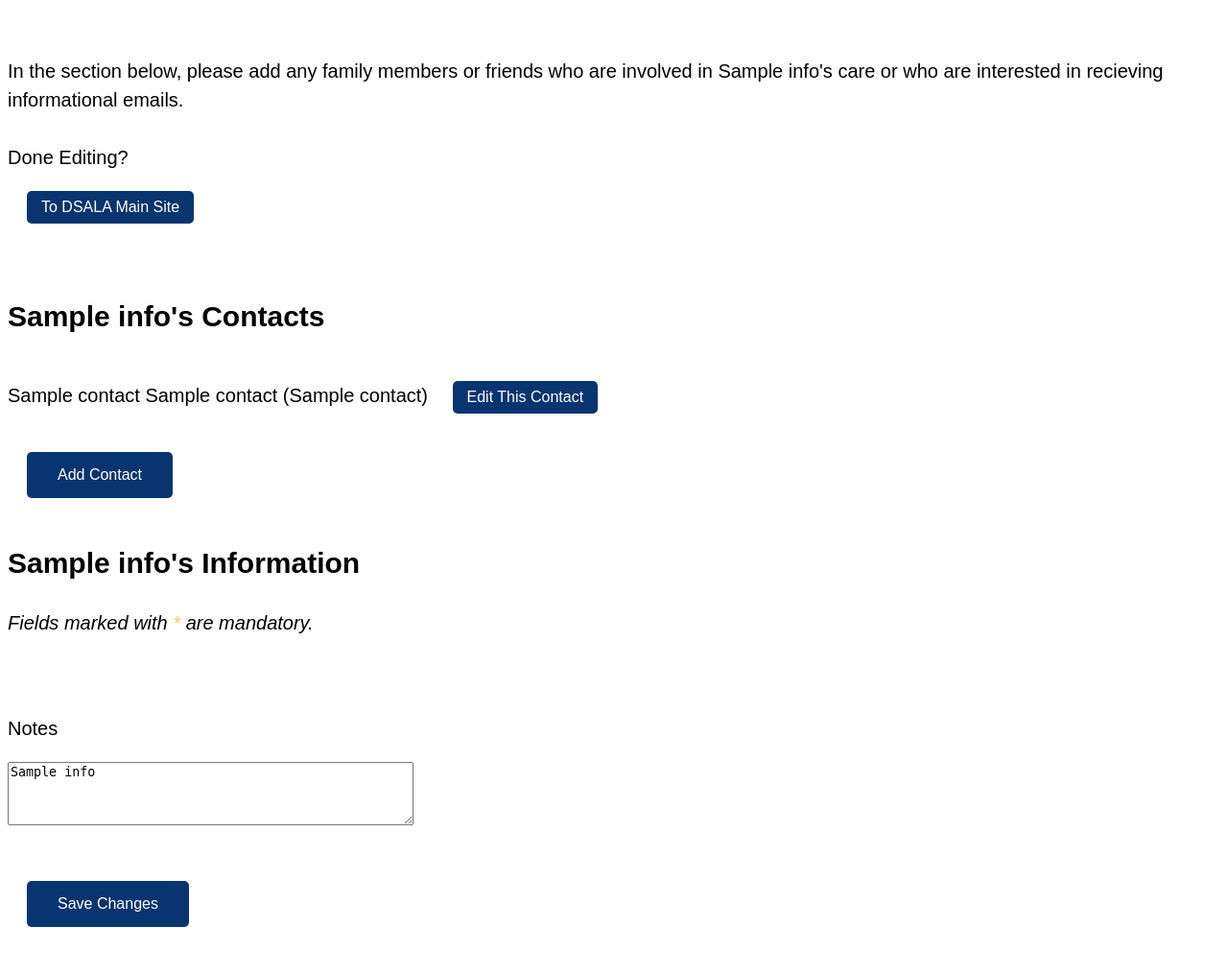
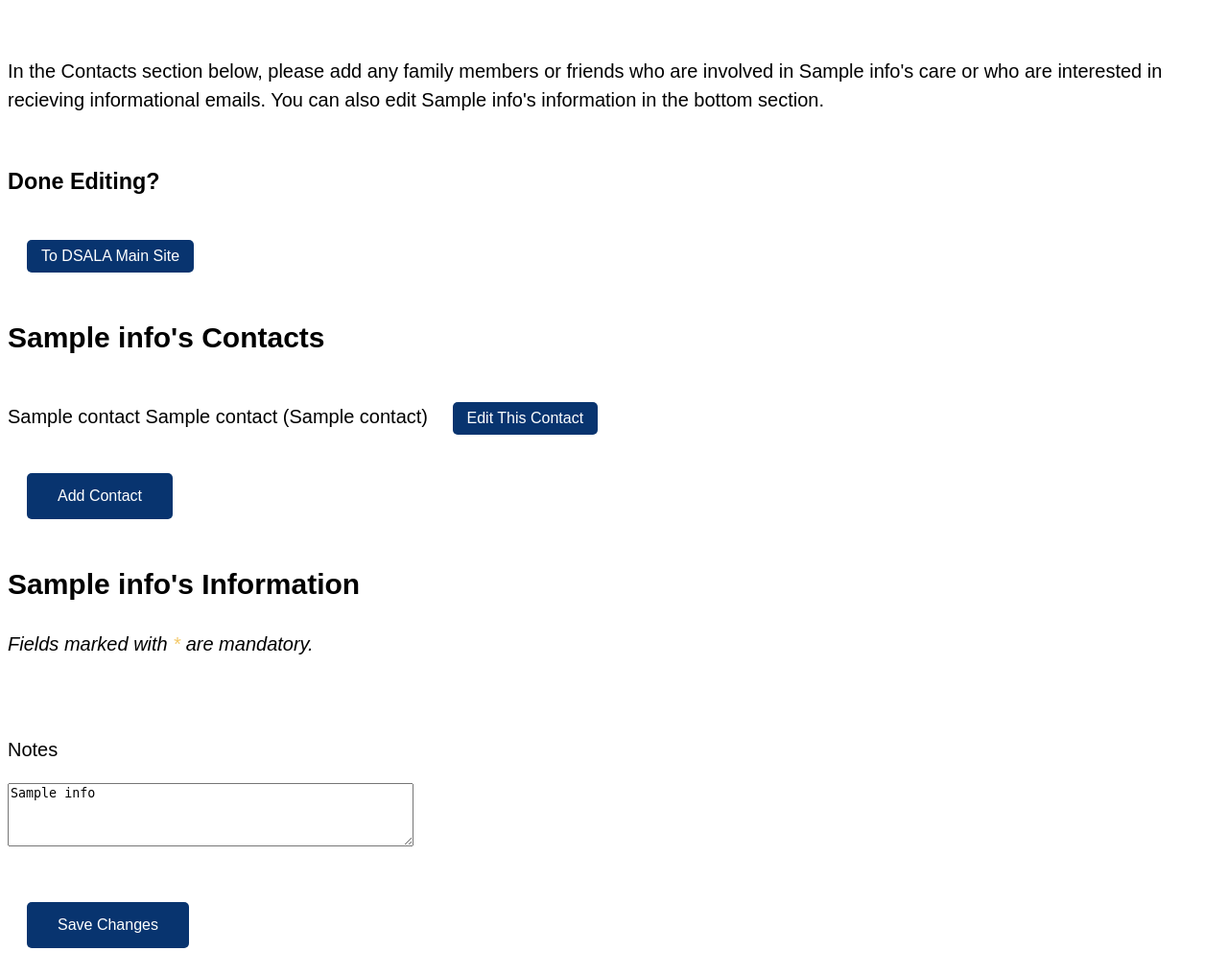
Before and after one commit to owilkins2/DSALA-Account-Management, a Flask app: template templates/edit_client.html in a window 1280 px wide. Shown: the part 172-1188 px from the top of the page at 96% size. Before the commit the page ends 1138 px from the top, so only its background shows below. Run offline with Flask 2, Linux system fonts and the light colour scheme; the template is opened without the code that fills it: most values are stand-ins (such as "Sample title", 1, 10 or a date in 2020); parts of the project's set-up code (start-up, migrations or seed data) failed here and were passed over.

Commit message:
formatting

```diff
--- a/templates/edit_client.html
+++ b/templates/edit_client.html
@@ -11,15 +11,13 @@
     <h3>ID Number: {{ID}}</h3>
 
     <br />
-    In the section below, please add any family members or friends who are involved in {{info[0]}}'s care or who are interested in recieving informational emails.
+    In the Contacts section below, please add any family members or friends who are involved in {{info[0]}}'s care or who are interested in recieving informational emails. You can also edit {{info[0]}}'s information in the bottom section.
     <br />
     <br />
-    Done Editing?
-    <br />
+    <h3>Done Editing?</h3>
     <a href="https://www.dsala.org/ ">
         <button class="button-secondary">To DSALA Main Site</button>
     </a>
-    <br />
     <br />
 
     <h2>{{info[0]}}'s Contacts</h2>
```
Lines whose indentation alone changed are shown as unchanged.
